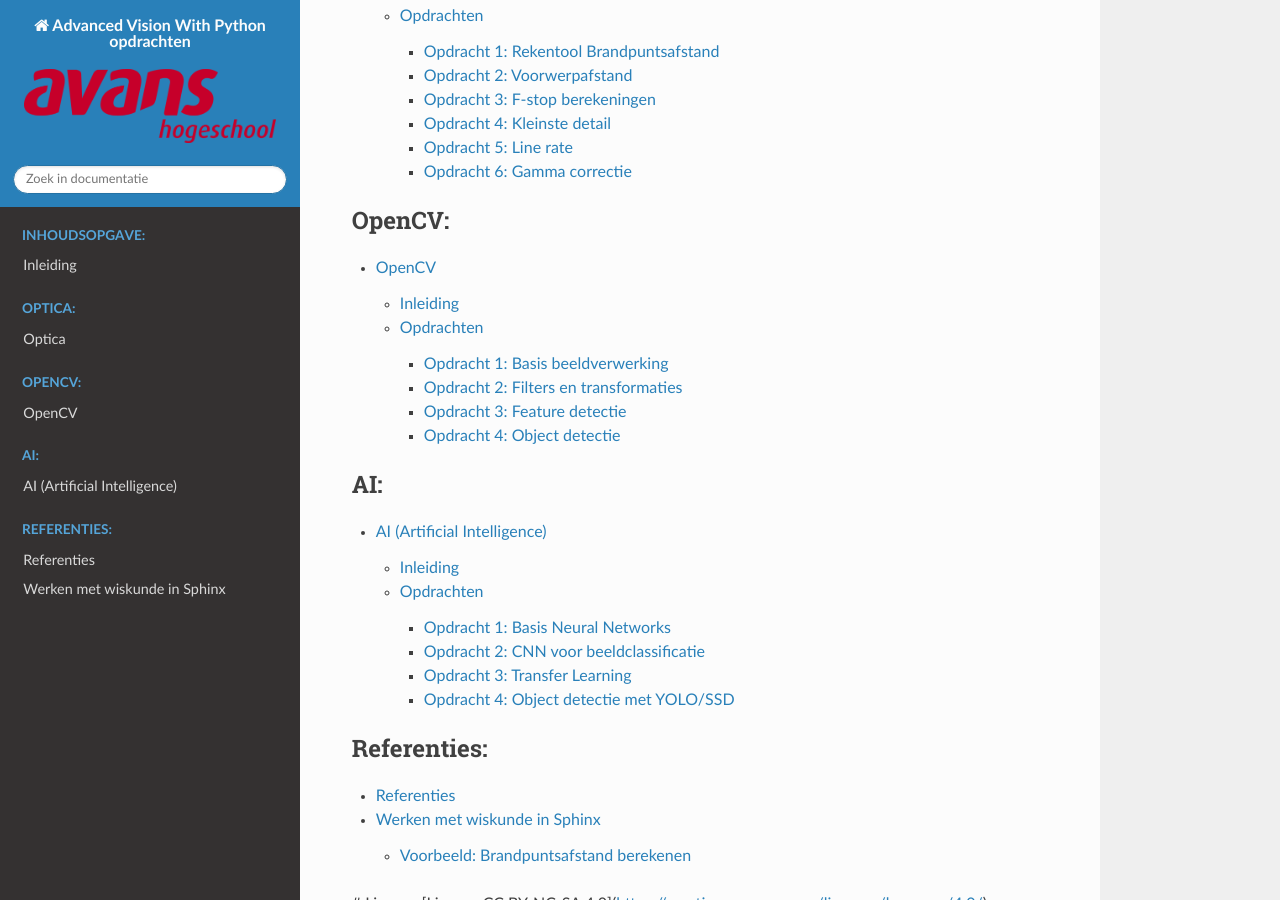
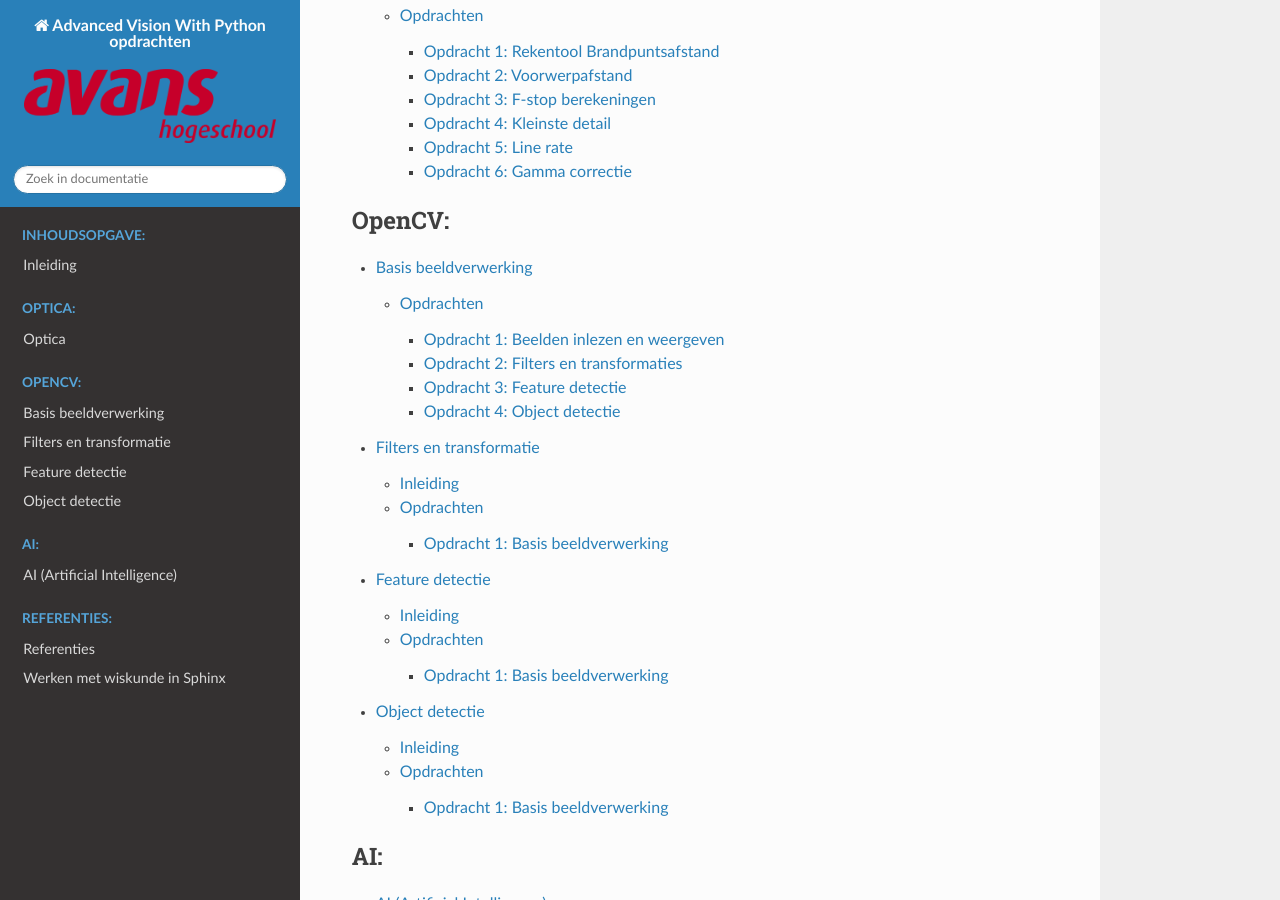
Before and after one commit to AvansMechatronica/AdvancedVisionWithPythonOpdrachten, a Sphinx documentation site: the page built from documentation/index.rst, in a window 1280 px wide and 900 px high, scrolled down 546 px. Built offline with Sphinx 7.4.7 and the Read the Docs theme 3.1.0, drawn with Linux system fonts in a browser that asks for light colours.

Commit message:
20251208

````diff
--- /dev/null
+++ b/documentation/documentation/basis_beeld_verwerking.md
@@ -0,0 +1,55 @@
+# Basis beeldverwerking
+In dit hoofdstuk leer je over:
+- Beeldverwerking met OpenCV
+## Opdrachten
+
+### Opdracht 1: Beelden inlezen en weergeven
+<!-- Hier komt de inhoud van opdracht 1 -->
+Maak een pythhon script in pyCharm die een afbeelding inleest, en vervolgens in een nieuw venster weergeeft.
+Doe dat in de volgende stappen:
+1. Maak een nieuw python project aan in PyCharm op een voor jou bekende plaats op je computer.
+2. Maak in het project een nieuwe map met de naam `images`.
+3. Installeer de OpenCV bibliotheek via pip als je dat nog niet gedaan hebt (in de terminal van PyCharm):
+   ```bash
+   pip install opencv-python
+   ```
+4. Download de afbeelding `00-puppy.jpg` vanaf de volgende link:
+   https://raw.githubusercontent.com/AvansMechatronica/CursusSupport/main/images/00-puppy.jpg
+
+   Sla de afbeelding op in de `images` map.
+
+5. Maak een nieuw python bestand aan met de naam `opencv_image_display.py`.
+6. Voeg python code toe die de volgende stappen uitvoert:
+* Importeer de OpenCV bibliotheek met
+```python
+import cv2
+```
+
+* Lees de afbeelding in een varaible `img` vanuit de `images` map, gebruikmakend van
+```python
+cv2.imread()
+```
+
+* Toon de afbeelding in een nieuw venster, gebruikmakend van
+```python
+cv2.imshow()
+```
+* Wacht tot een toets wordt ingedrukt met
+```python
+cv2.waitKey(0)
+```
+
+* Sluit alle geopende vensters met
+```python
+cv2.destroyAllWindows()
+```
+
+
+### Opdracht 2: Filters en transformaties
+<!-- Hier komt de inhoud van opdracht 2 -->
+
+### Opdracht 3: Feature detectie
+<!-- Hier komt de inhoud van opdracht 3 -->
+
+### Opdracht 4: Object detectie
+<!-- Hier komt de inhoud van opdracht 4 -->
--- /dev/null
+++ b/documentation/documentation/feature_detectie.md
@@ -0,0 +1,9 @@
+# Feature detectie
+
+
+## Inleiding
+
+
+## Opdrachten
+
+### Opdracht 1: Basis beeldverwerking
--- /dev/null
+++ b/documentation/documentation/filters_en_transformaties.md
@@ -0,0 +1,9 @@
+# Filters en transformatie
+
+
+## Inleiding
+
+
+## Opdrachten
+
+### Opdracht 1: Basis beeldverwerking
--- /dev/null
+++ b/documentation/documentation/object_detectie.md
@@ -0,0 +1,9 @@
+# Object detectie
+
+
+## Inleiding
+
+
+## Opdrachten
+
+### Opdracht 1: Basis beeldverwerking
--- a/documentation/documentation/opencv.md
+++ /dev/null
@@ -1,26 +0,0 @@
-# OpenCV
-
-Dit hoofdstuk behandelt de OpenCV-gerelateerde opdrachten.
-
-## Inleiding
-
-In dit hoofdstuk leer je over:
-- Beeldverwerking met OpenCV
-- Filters en transformaties
-- Feature detectie
-- Object detectie en tracking
-- Camera kalibratie
-
-## Opdrachten
-
-### Opdracht 1: Basis beeldverwerking
-<!-- Hier komt de inhoud van opdracht 1 -->
-
-### Opdracht 2: Filters en transformaties
-<!-- Hier komt de inhoud van opdracht 2 -->
-
-### Opdracht 3: Feature detectie
-<!-- Hier komt de inhoud van opdracht 3 -->
-
-### Opdracht 4: Object detectie
-<!-- Hier komt de inhoud van opdracht 4 -->
--- a/documentation/index.rst
+++ b/documentation/index.rst
@@ -28,7 +28,10 @@
    :maxdepth: 3
    :caption: OpenCV:
 
-   documentation/opencv.md
+   documentation/basis_beeld_verwerking.md
+   documentation/filters_en_transformaties.md
+   documentation/feature_detectie.md
+   documentation/object_detectie.md
 
 .. toctree::
    :maxdepth: 3
````
